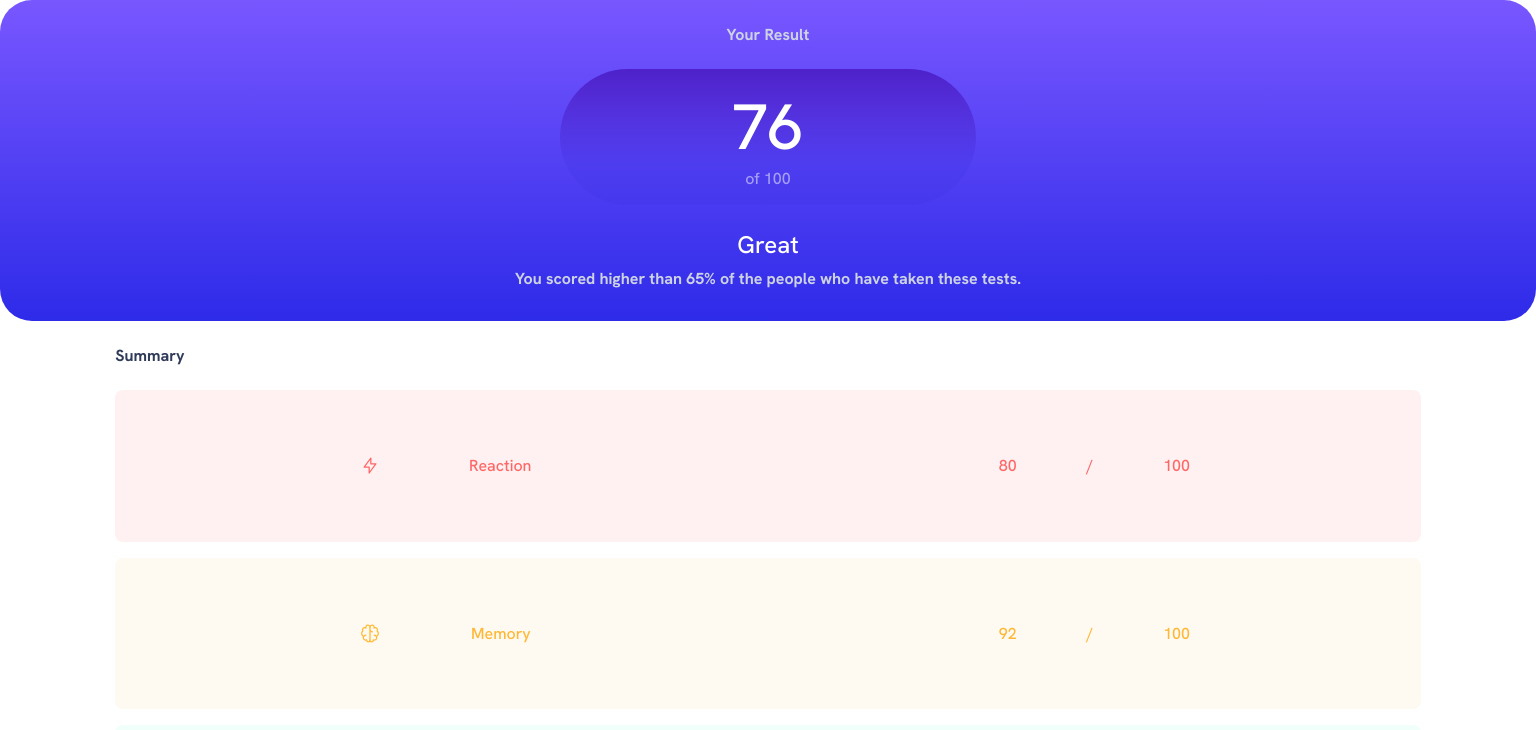
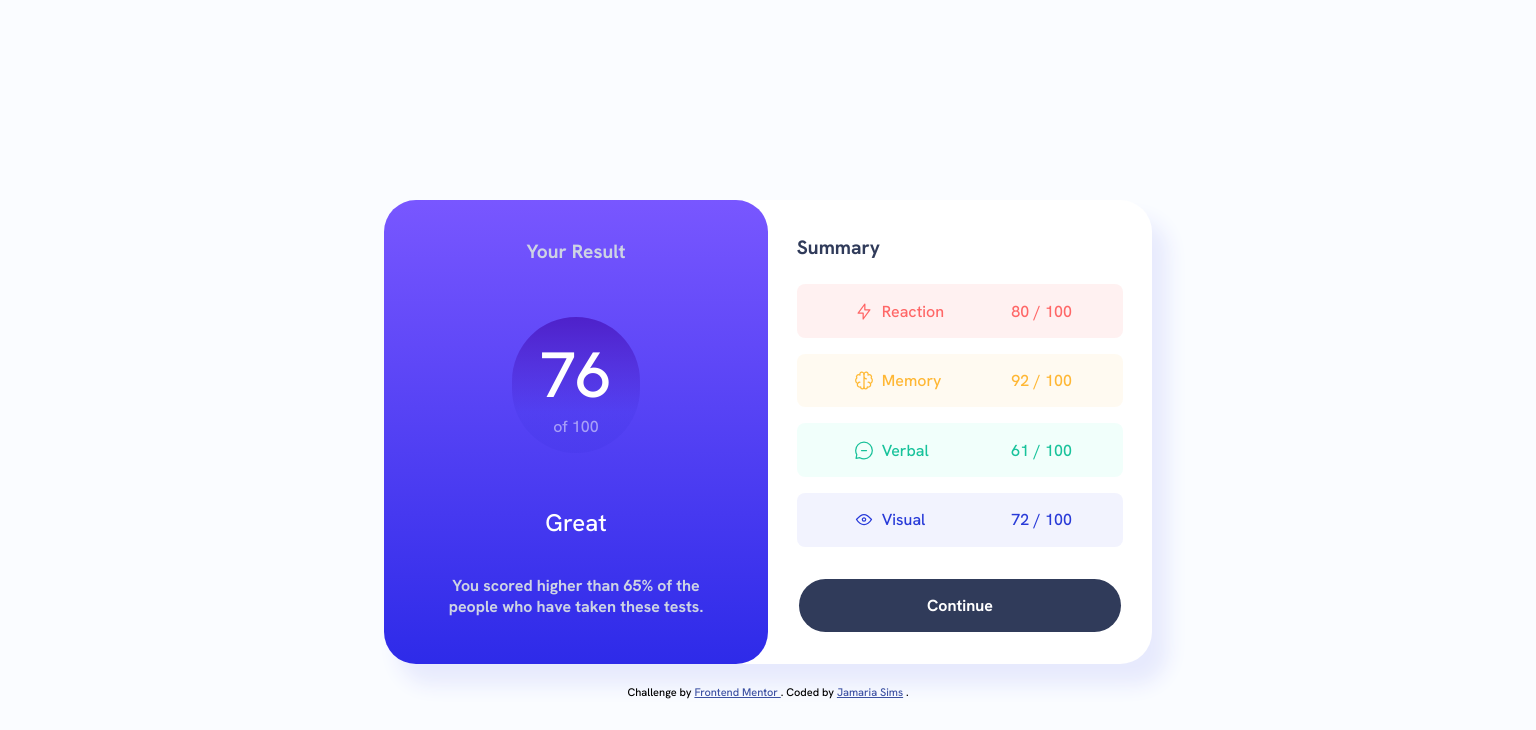
Before and after one commit to JamariaSims/FrontendMentor-ResultsSummaryComponent, a plain HTML site: page index.html in a window 1536 px wide. Shown: the top 730 px of the page. Drawn offline with Linux system fonts and the light colour scheme.

Commit message:
Desktop done

```diff
--- a/index.html
+++ b/index.html
@@ -164,9 +164,32 @@
 				font-size: 1rem;
 				background-color: hsl(224, 30%, 27%);
 			}
+			@media screen and (min-width: 1440px) {
+				body {
+					background-color: hsl(221, 100%, 99%);
+				}
+				.App {
+					display: grid;
+					grid-template-columns: 1fr 1fr;
+					width: 50%;
+					margin: 0% auto;
+					margin-top: 25vh;
+					background: white;
+					border-radius: 2rem;
+					box-shadow: 15px 20px 20px 1px hsl(234, 85%, 95%);
+				}
+				.Title {
+					font-size: 1.2rem;
+				}
+				.Second-Container_Title {
+					font-size: 1.2rem;
+					margin-top: 2.2rem;
+				}
+			}
 		</style>
 	</head>
 	<body>
+		<div class="App">
 			<section class="First-Container">
 				<p class="Title">Your Result</p>
 				<div class="Status-Container">
@@ -227,9 +250,10 @@
 						</section>
 					</div>
 				</div>
+				<nav><button>Continue</button></nav>
 			</section>
-		<nav><button>Continue</button></nav>
-
+		</div>
+		<br />
 		<div class="attribution">
 			Challenge by
 			<a href="https://www.frontendmentor.io?ref=challenge" target="_blank">
```
Lines whose indentation alone changed are shown as unchanged.
